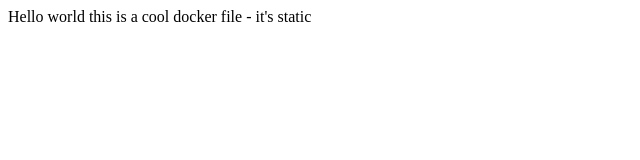
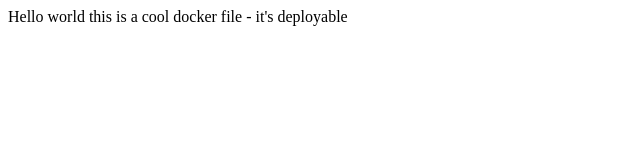
Before and after one commit to Kgirthofer/docker_demo, a plain HTML site: page httpd/public-html/index.html in a window 1280 px wide. Shown: the full height of the page, 0-640 px from the left. Drawn offline with Linux system fonts and the light colour scheme.

Commit message:
deploying

```diff
--- a/httpd/public-html/index.html
+++ b/httpd/public-html/index.html
@@ -1,6 +1,6 @@
 <html>
 <header><title>This is title</title></header>
 <body>
-Hello world this is a cool docker file - it's static
+Hello world this is a cool docker file - it's deployable
 </body>
 </html>
```
